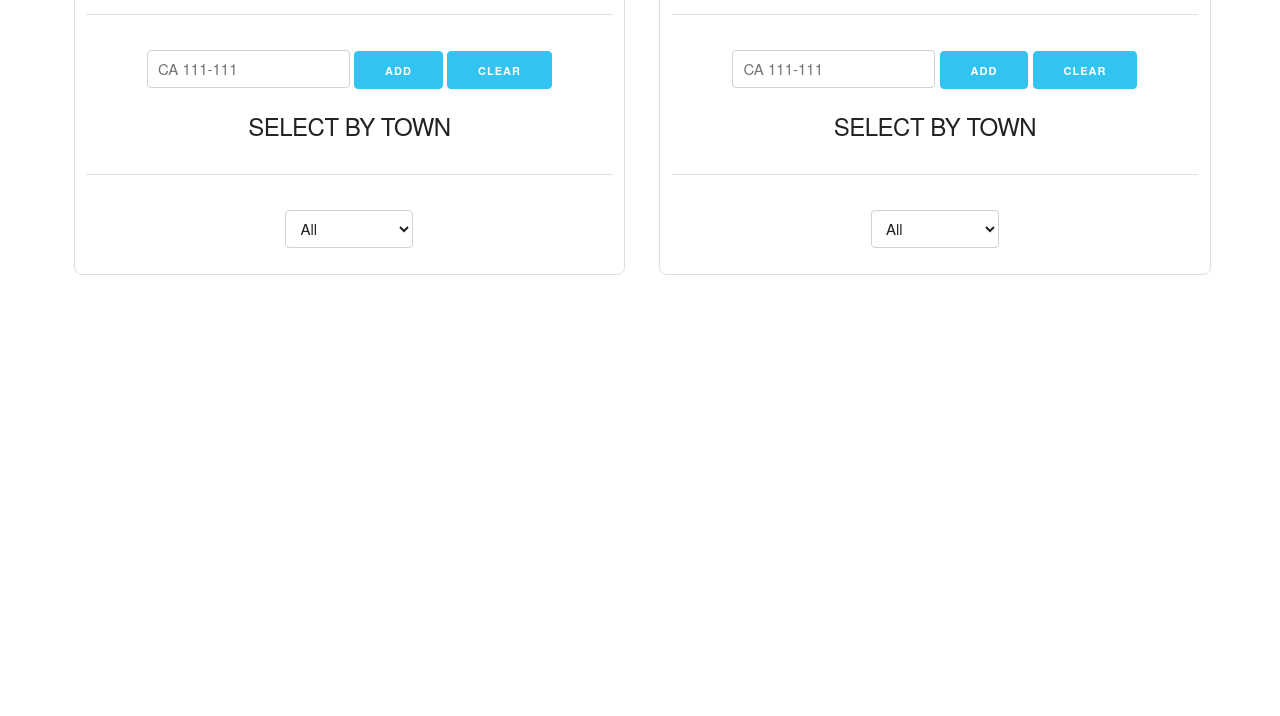
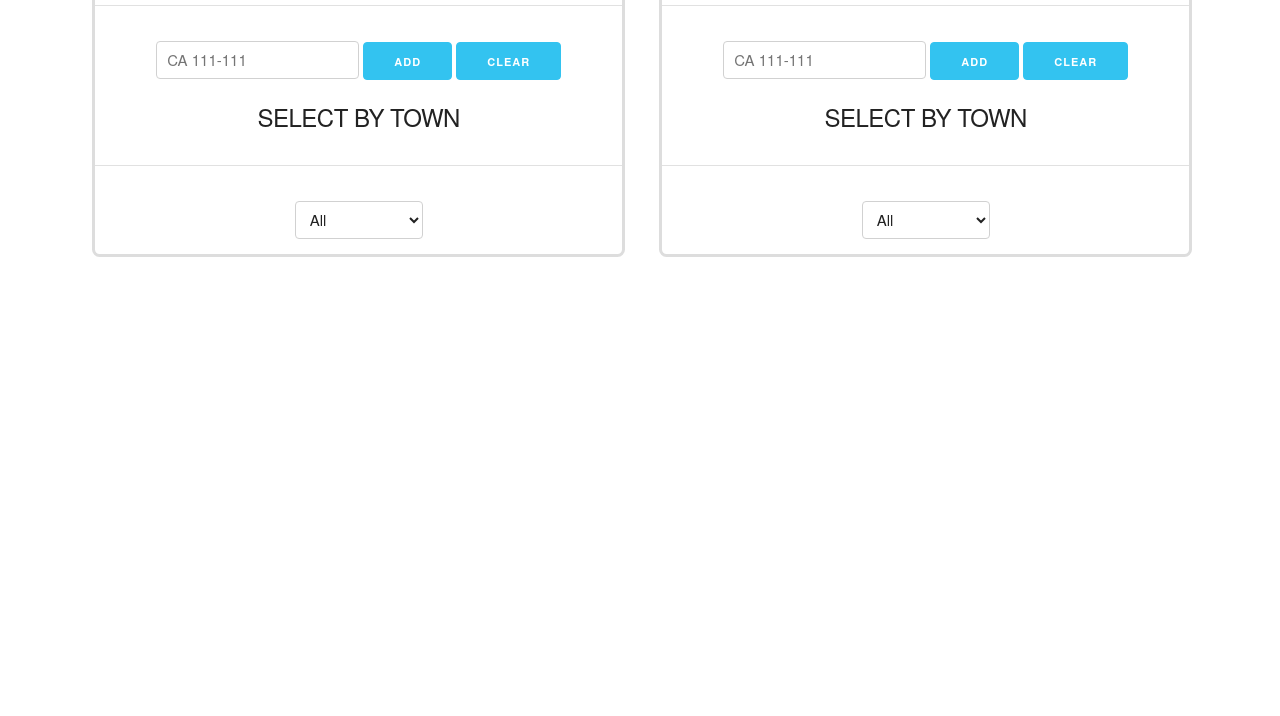
Before and after one commit to AmandaGxagxa/registration_numbers, a plain HTML site: page index.html in a window 1280 px wide. Shown: the part 84-800 px from the top of the page. Drawn offline with nearby package versions, Linux system fonts and the light colour scheme.

Commit message:
I am commiting the changes I have made

```diff
--- a/css/registration_number.css
+++ b/css/registration_number.css
@@ -26,9 +26,10 @@ body{
 
 }
 .box{
+  width: 90%
   padding: 0.75em;
   border-radius : 0.5em;
-  border : 1px solid #ddd;
+  border : 3px solid #ddd;
   height: auto;
   margin-bottom: 1em;
 }
```
